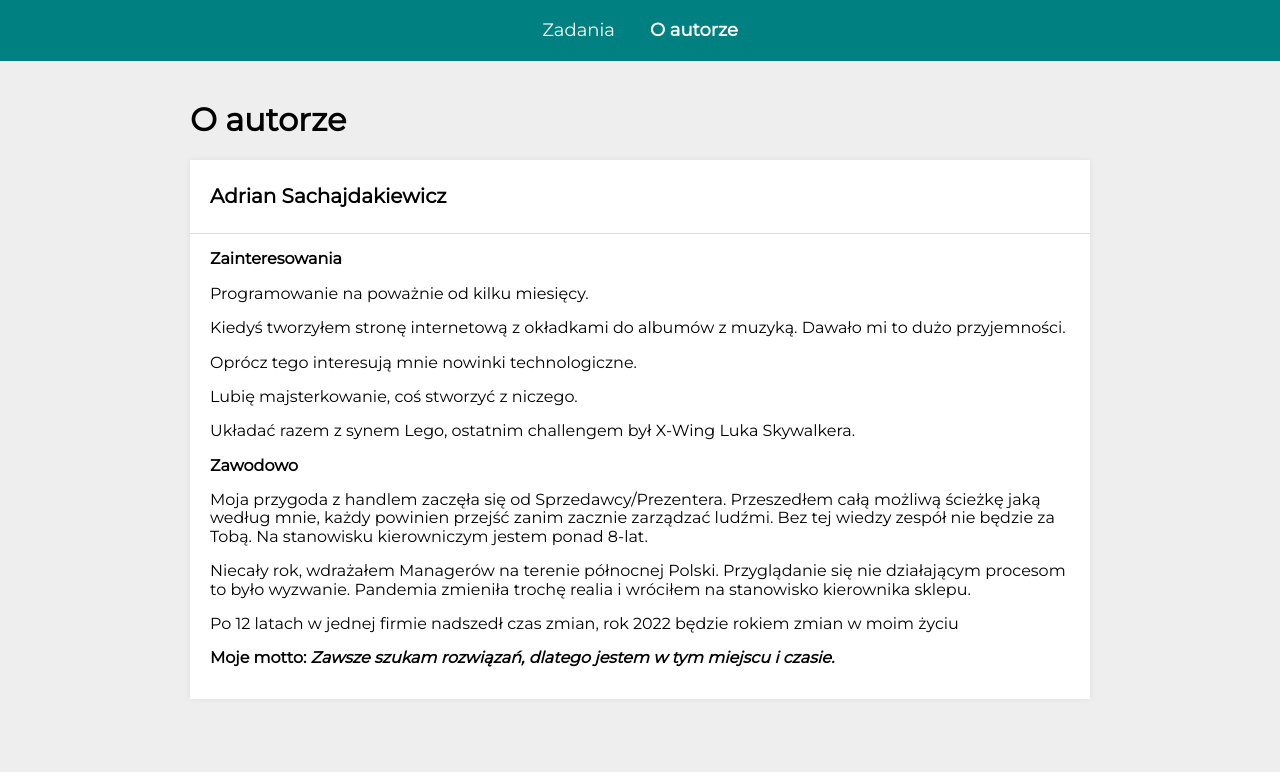
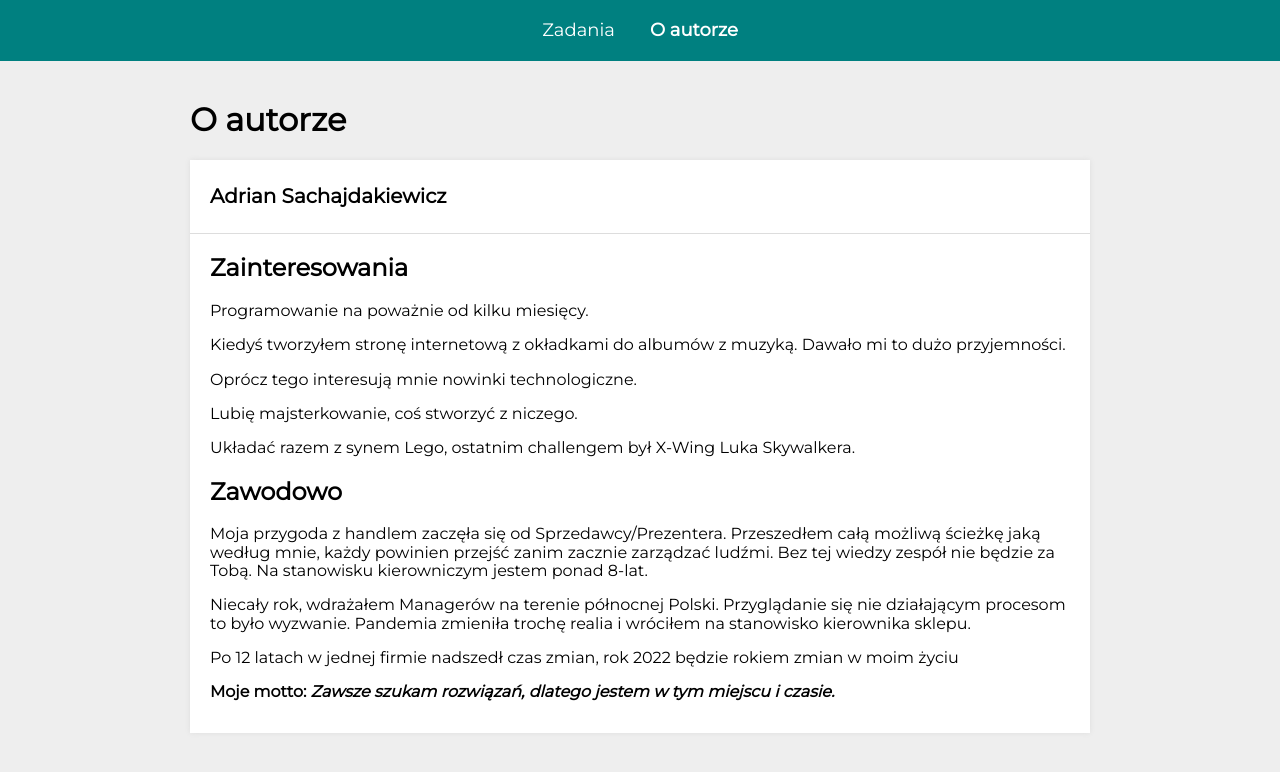
Before and after one commit to adrianSACHA/todo-list-react, a React (Create React App) app: page /#/autor in a window 1280 px wide. Shown: the top 772 px of the page. Built offline with nearby package versions, Linux system fonts and the light colour scheme.

Commit message:
changed p to h2 in 2 places

```diff
--- a/src/features/author/AuthorPage.js
+++ b/src/features/author/AuthorPage.js
@@ -10,9 +10,9 @@ const Author = () => (
       title="Adrian Sachajdakiewicz"
       body={
         <>
-          <p>
+          <h2>
             <strong>Zainteresowania</strong>
-          </p>
+          </h2>
           <p>Programowanie na poważnie od kilku miesięcy.</p>
           Kiedyś tworzyłem stronę internetową z okładkami do albumów z muzyką.
           Dawało mi to dużo przyjemności.
@@ -22,9 +22,9 @@ const Author = () => (
             Układać razem z synem Lego, ostatnim challengem był X-Wing Luka
             Skywalkera.{" "}
           </p>
-          <p>
+          <h2>
             <strong>Zawodowo</strong>
-          </p>
+          </h2>
           <p>
             Moja przygoda z handlem zaczęła się od Sprzedawcy/Prezentera.
             Przeszedłem całą możliwą ścieżkę jaką według mnie, każdy powinien
```
